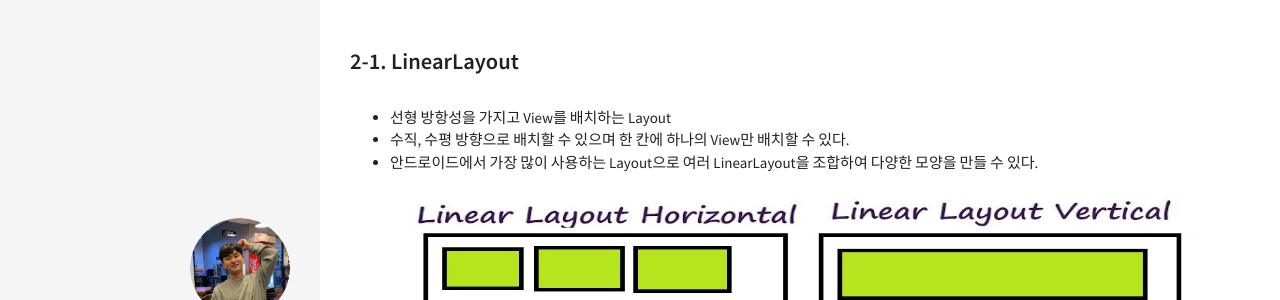
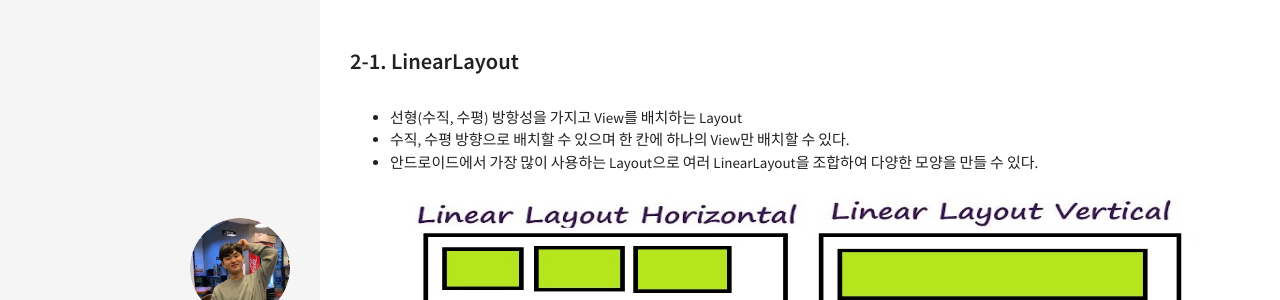
Before and after one commit to younhwan97/younhwan97.github.io, a Jekyll site: the page built from _posts/2021-09-27-android-view.md, in a window 1280 px wide. Shown: the part 2111-2411 px from the top of the page. Built offline with Jekyll 4.4.1, drawn with Linux system fonts in a browser that asks for light colours; comment, search, counter and statistics services are not loaded.

Commit message:
[수정] 포스팅 내용 수정

```diff
--- a/_posts/2021-09-27-android-view.md
+++ b/_posts/2021-09-27-android-view.md
@@ -49,7 +49,7 @@ Layout의 경우 다른 View를 포함하고 관리하며, 눈에 보이는 View
 
 ### 2-1. LinearLayout
 
-- 선형 방항성을 가지고 View를 배치하는 Layout
+- 선형(수직, 수평) 방항성을 가지고 View를 배치하는 Layout
 - 수직, 수평 방향으로 배치할 수 있으며 한 칸에 하나의 View만 배치할 수 있다.
 - 안드로이드에서 가장 많이 사용하는 Layout으로 여러 LinearLayout을 조합하여 다양한 모양을 만들 수 있다.
 
@@ -163,7 +163,7 @@ Layout의 경우 다른 View를 포함하고 관리하며, 눈에 보이는 View
 - 스프링 제약 조건: 지정된 기준으로부터 얼마큼 떨어진 위치에 있는지 비율을 설정한다.
 
 **Relative layout과의 차이** <br>
-Relative layout과 같은 경우는 View를 가운데 설정할 때만 스프링 제약 조건을 사용할 수 있다. 하지만 Constraint layout의 경우 모든 경우에 있어 스프링 제약 조건을 사용할 수 있다. (Parent와의 관계를 설정할 때만 가능하고 다른 view와의 관계를 설정할 때는 contraint도 실선 제약 조건만 가능하다.)
+Relative layout과 같은 경우는 View를 가운데 설정할 때만 스프링 제약 조건을 사용할 수 있다. 하지만 Constraint layout의 경우 모든 경우에 있어 스프링 제약 조건을 사용할 수 있다.  (Parent와의 관계를 설정할 때만 가능하고 다른 view와의 관계를 설정할 때는 contraint도 실선 제약 조건만 가능하다.)
 
 ### 2-7. Space
 
```
